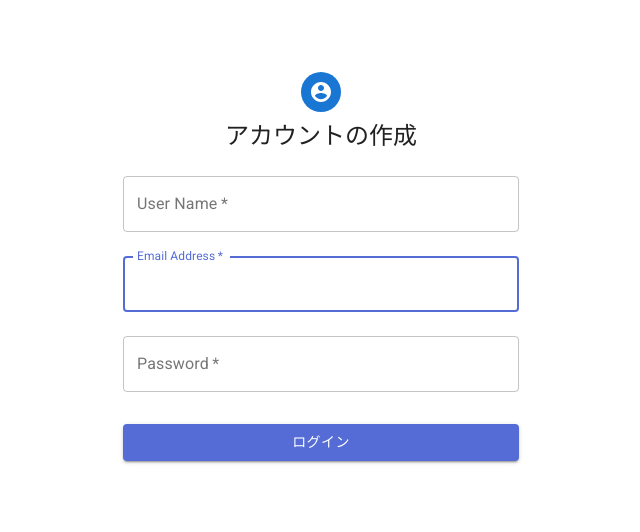
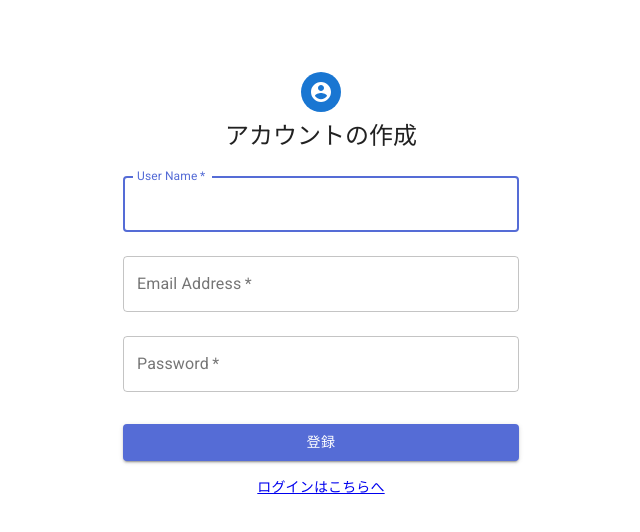
Before and after one commit to AkiUnleash/book_-Impressions_flont, a Next.js app: page /signup in a window 1280 px wide. Shown: the top 532 px of the page, without its empty margins (319-959 px from the left). Built offline with nearby package versions, Linux system fonts and the light colour scheme.

Commit message:
Screen transition between login and account registration.

```diff
--- a/src/pages/signup.tsx
+++ b/src/pages/signup.tsx
@@ -1,4 +1,5 @@
 import React, { useState } from 'react';
+import Link from 'next/link'
 import Router from 'next/router'
 import Avatar from '@material-ui/core/Avatar';
 import Button from '@material-ui/core/Button';
@@ -135,7 +136,6 @@ const Signup: React.FC = () => {
             label="Email Address"
             name="email"
             autoComplete="email"
-            autoFocus
             value={email}
             onChange={(e) => setEmail(e.target.value)}
           />
@@ -161,13 +161,13 @@ const Signup: React.FC = () => {
             color="primary"
             className={classes.submit}
           >
-            ログイン
+            登録
           </Button>
           <Grid container justify="center">
             <Grid item>
-              {/* <Link to="/signup">
-                {"ユーザー登録はこちらへ"}
-              </Link> */}
+              <Link href="/login">
+                ログインはこちらへ
+              </Link>
             </Grid>
           </Grid>
         </form>
```
Also changed, not shown: src/pages/login.tsx (+4 -4 lines).
